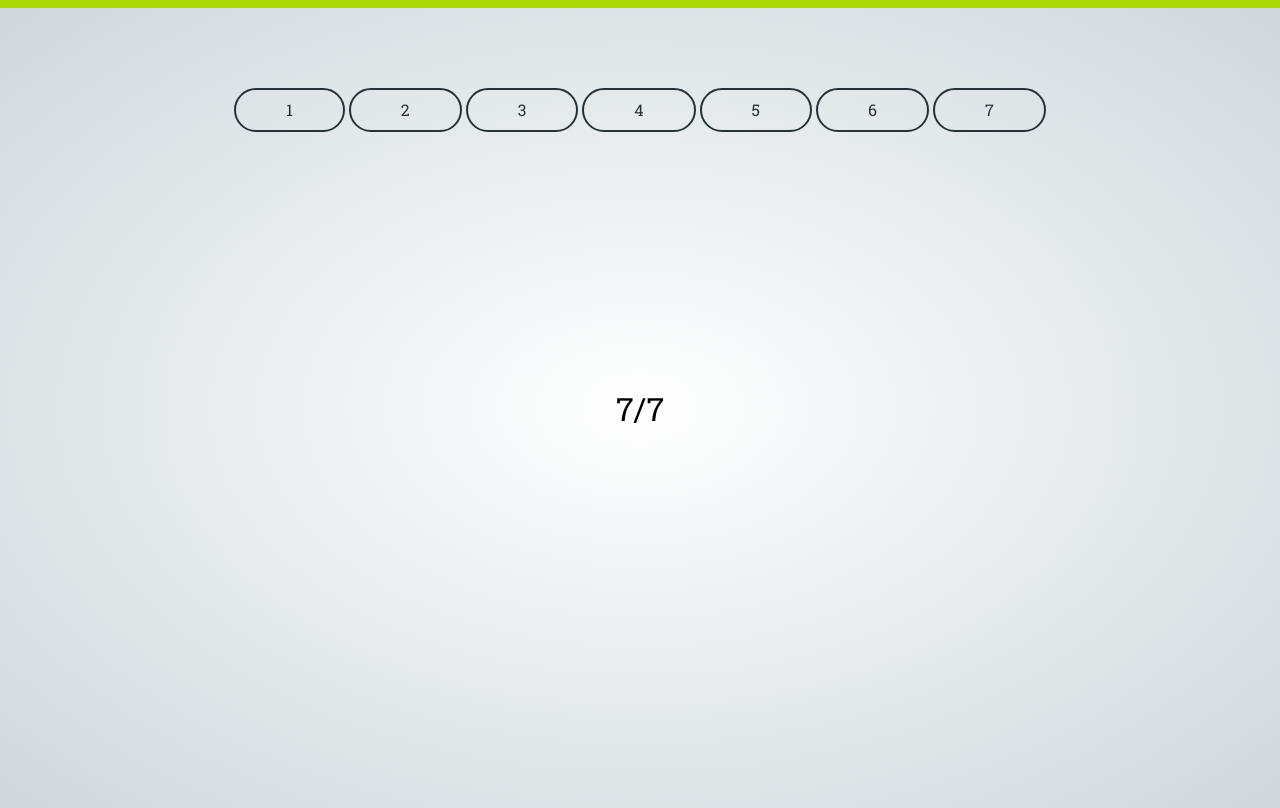
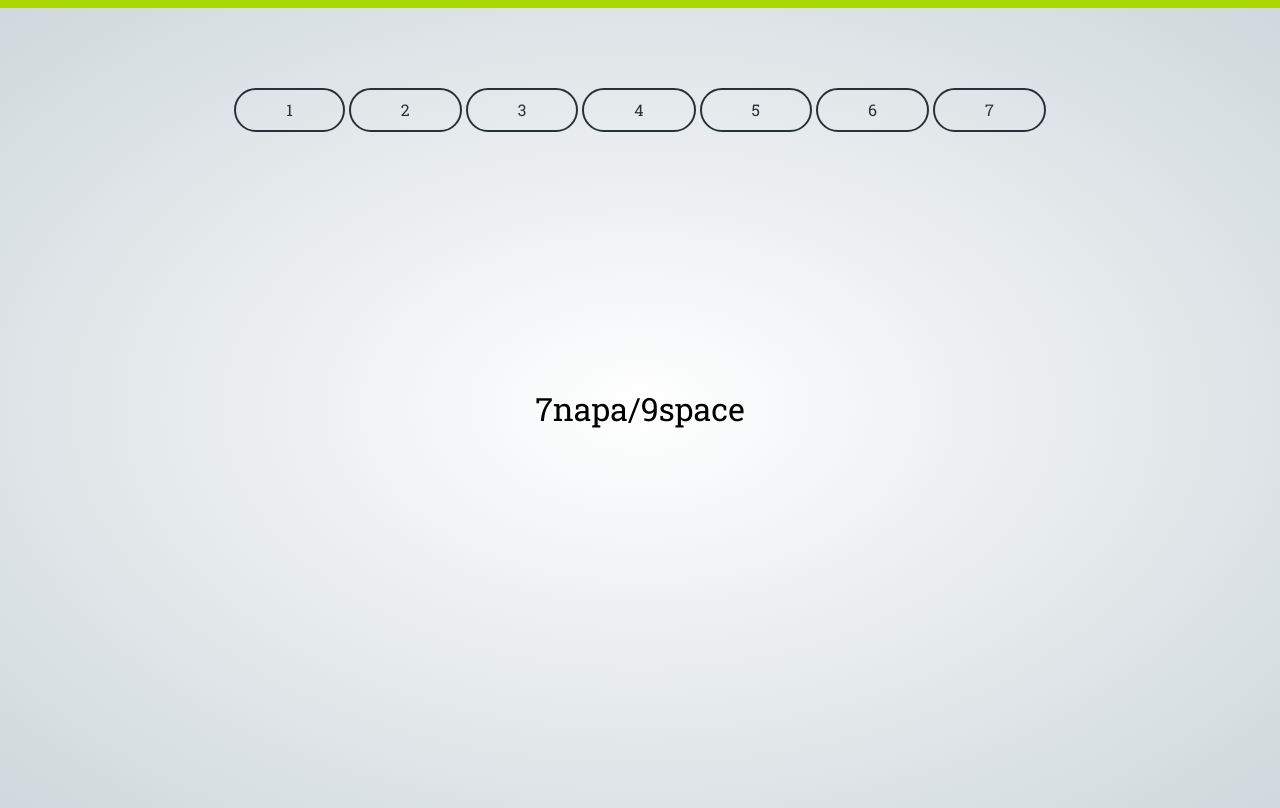
Before and after one commit to almightysophie/project2, a plain HTML site: page index.html in a window 1280 px wide. Drawn offline with Linux system fonts and the light colour scheme.

Commit message:
Update index.html

```diff
--- a/index.html
+++ b/index.html
@@ -11,7 +11,7 @@
 <!-- Home -->
 <body>
 <div class="panel" id="home">
-    <h1>7/7</h1>
+    <h1>7napa/9space</h1>
 </div>
 
 
```
